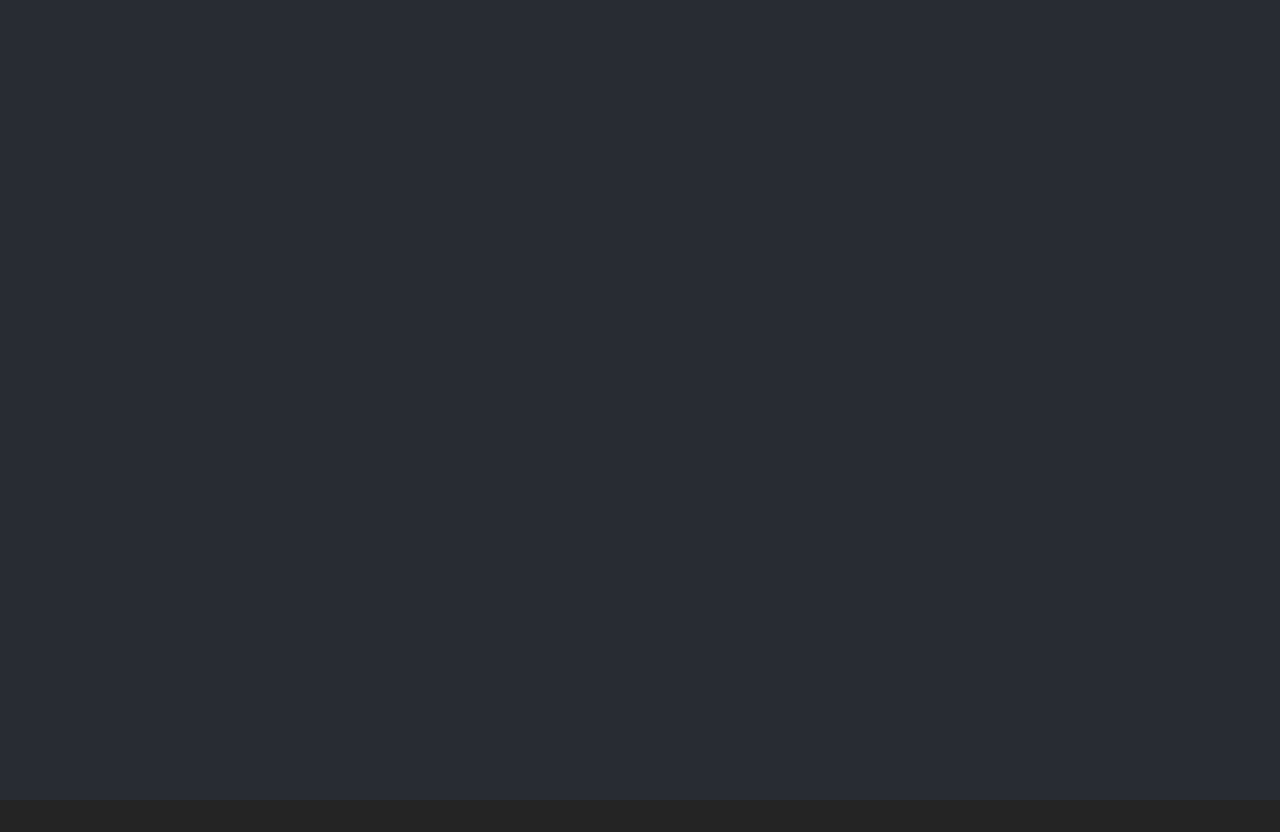
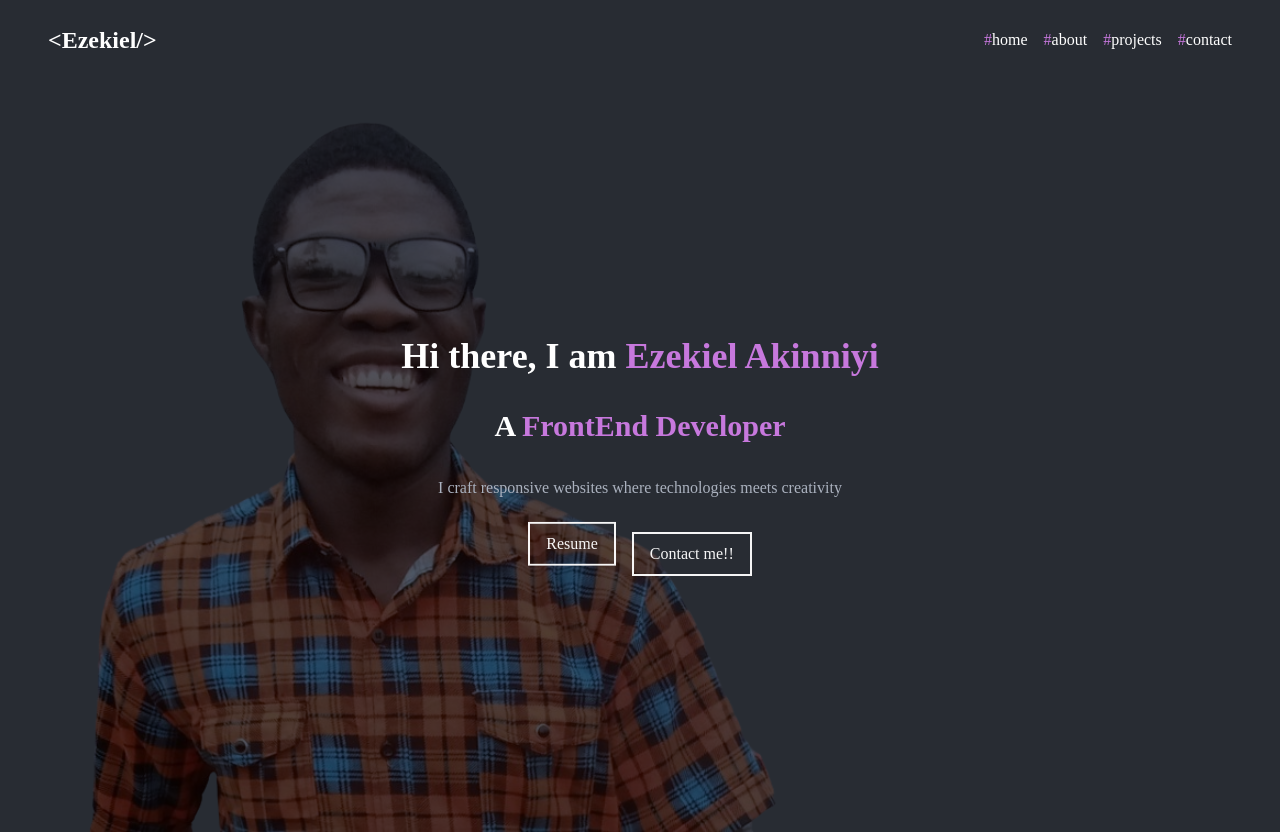
Before and after one commit to Wondersmasher/Latest-Portfolio, a React (Vite) app: page / in a window 1280 px wide. Before the commit the page ends 800 px from the top, so only its background shows below. Built offline with nearby package versions, Linux system fonts and the light colour scheme.

Commit message:
Working on the hero section.

```diff
--- a/src/App.jsx
+++ b/src/App.jsx
@@ -1,10 +1,12 @@
 import React from "react";
 import NavBar from "./components/NavBar";
+import Hero from "./components/Hero";
 
 const App = () => {
   return (
-    <div className="bg-black min-h-[100vh]">
+    <div className="bg-black min-h-[100vh] font-firaCode text-white w-full">
       <NavBar />
+      <Hero />
     </div>
   );
 };
--- a/src/components/Hero.jsx
+++ b/src/components/Hero.jsx
@@ -1,7 +1,32 @@
 import React from "react";
 
 const Hero = () => {
-  return <></>;
+  return (
+    <div className=" flex flex-col gap-8 justify-center items-center py-64 bg-[url('/Profile-Picture.png')] bg-no-repeat bg-contain bg-blend-overlay bg-black">
+      <p className="font-bold text-white text-4xl text-center ">
+        Hi there, I am{" "}
+        <span className="text-primary">
+          Ezekiel Akinniyi <br />
+        </span>{" "}
+      </p>
+      <p className="font-bold text-white text-3xl text-center ">
+        A <span className="text-primary">FrontEnd Developer</span>
+      </p>
+      <p className="text-gray">
+        I craft responsive websites where technologies meets creativity
+      </p>
+      <div className="flex justify-center items-center gap-4">
+        <div className="animate-bounce-slow hover:animate-none">
+          <div className="text-white border-2 px-4 py-2 border-white cursor-pointer animate-pulse-slow hover:animate-none">
+            Resume
+          </div>
+        </div>
+        <div className="text-white border-2 px-4 py-2 border-white cursor-pointer animate-pulse-slow hover:animate-none">
+          Contact me!!
+        </div>
+      </div>
+    </div>
+  );
 };
 
 export default Hero;
--- a/src/components/NavBar.jsx
+++ b/src/components/NavBar.jsx
@@ -1,7 +1,27 @@
-import React, { useEffect, useRef } from "react";
+import React from "react";
 
 const NavBar = () => {
-  return <nav></nav>;
+  return (
+    <nav className="flex justify-between items-center px-12 py-6">
+      <div className="flex justify-center items-center gap-2">
+        <p className=" font-bold text-2xl">{"<Ezekiel/>"}</p>
+      </div>
+      <ul className="flex justify-center items-center gap-4">
+        <li className="cursor-pointer ">
+          <span className="text-primary">#</span>home
+        </li>
+        <li className="cursor-pointer ">
+          <span className="text-primary">#</span>about
+        </li>
+        <li className="cursor-pointer ">
+          <span className="text-primary">#</span>projects
+        </li>
+        <li className="cursor-pointer ">
+          <span className="text-primary">#</span>contact
+        </li>
+      </ul>
+    </nav>
+  );
 };
 
 export default NavBar;
--- a/src/index.css
+++ b/src/index.css
@@ -1,7 +1,8 @@
 @tailwind base;
 @tailwind components;
 @tailwind utilities;
-@import url("https://fonts.googleapis.com/css2?family=Fira+Code&family=Playfair:wght@300&display=swap");
+@import url("https://fonts.googleapis.com/css2?family=Fira+Code&family=Sacramento&display=swap");
+
 :root {
   font-family: Inter, system-ui, Avenir, Helvetica, Arial, sans-serif;
   line-height: 1.5;
--- a/tailwind.config.js
+++ b/tailwind.config.js
@@ -28,11 +28,22 @@ export default {
       sans: ["Graphik", "sans-serif"],
       serif: ["Merriweather", "serif"],
       firaCode: ["Fira Code", "Playfair", "serif", "monospace"],
+      sacramento: ["Sacramento", "cursive"],
     },
+    // fontSize: {
+    //   sm: '0.8rem',
+    //   base: '1rem',
+    //   xl: '1.25rem',
+    //   '2xl': '1.563rem',
+    //   '3xl': '1.953rem',
+    //   '4xl': '2.441rem',
+    //   '5xl': '3.052rem',
+    // },
     extend: {
       animation: {
         "bounce-slow": "bounce 3s infinite",
         "ping-slow": "ping 3s infinite",
+        "pulse-slow": "pulse 3s infinite",
       },
     },
   },
```
Also changed, not shown: public/Profile-Picture.png (added).
